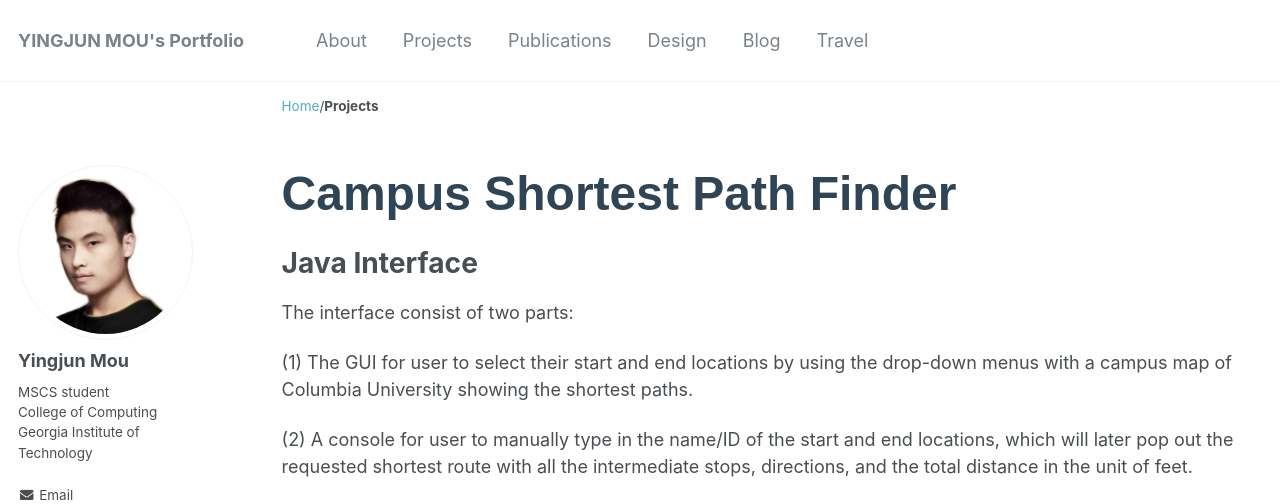
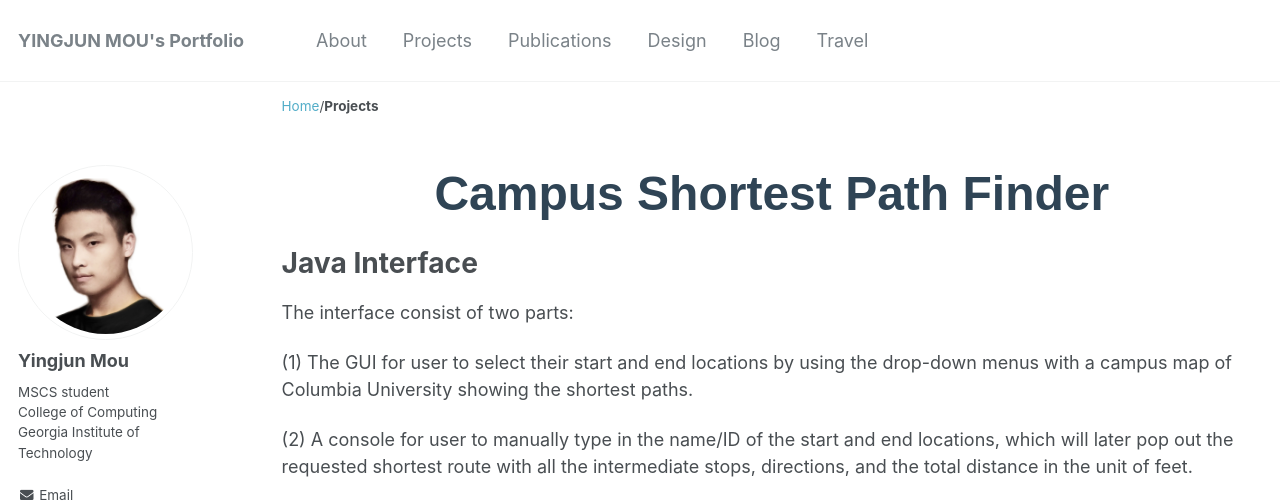
Before and after one commit to yingjun-mou/yingjun-mou.github.io, a Jekyll site: the page built from _pages/PP-001-path-finder.html, in a window 1280 px wide and 1400 px high. Shown: the top 504 px of the window. Built offline with Jekyll 4.4.1, drawn with Linux system fonts in a browser that asks for light colours; grey boxes are pictures that could not be loaded.

Commit message:
Update PP-001-path-finder.html

```diff
--- a/_pages/PP-001-path-finder.html
+++ b/_pages/PP-001-path-finder.html
@@ -8,8 +8,7 @@
 <style>
 
     .project-title {
-       align="center";
-       text-align="center";
+       text-align: center;
 /*        color: gray; */
        color: #2f4455;
        font-size: 48px;
@@ -21,16 +20,15 @@
     .section-wrapper {
         width: 100%;
         margin-bot: 20px;
-/*         text-align:left; */
         position:relative;
     }
 
     .section-wrapper p {
-/*         text-align:left; */
+        text-align: left;
     }
 
     .section_title {
-       align="center";
+       text-align: center;
 /*        color: gray; */
        color: #2f4455;
        font-size: 48px;
@@ -83,12 +81,13 @@
 
 <div class="section-wrapper">
 
-    <video class="content_img" height="640" autoplay>
+    <video class="content_img" autoplay>
+<!--         height="640" -->
       <source src="../images/001-Shortest-path-finder/MP4_Pathfinder1.mp4" type="video/mp4">
     Your browser does not support the video tag.
     </video>
 
-    <video class="content_img" height="640" autoplay>
+    <video class="content_img" autoplay>
       <source src="../images/001-Shortest-path-finder/MP4_Pathfinder2.mp4" type="video/mp4">
     Your browser does not support the video tag.
     </video>
```
